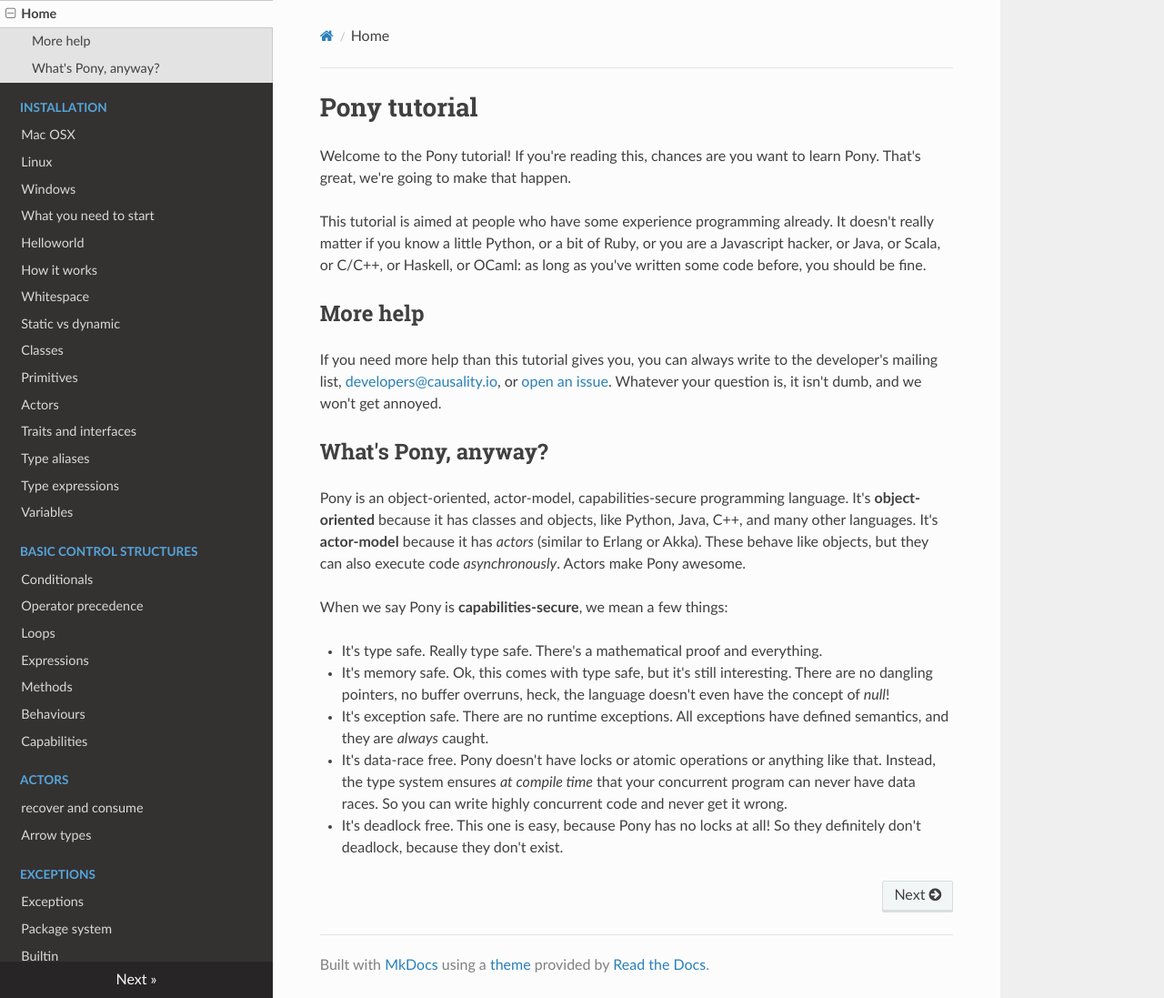
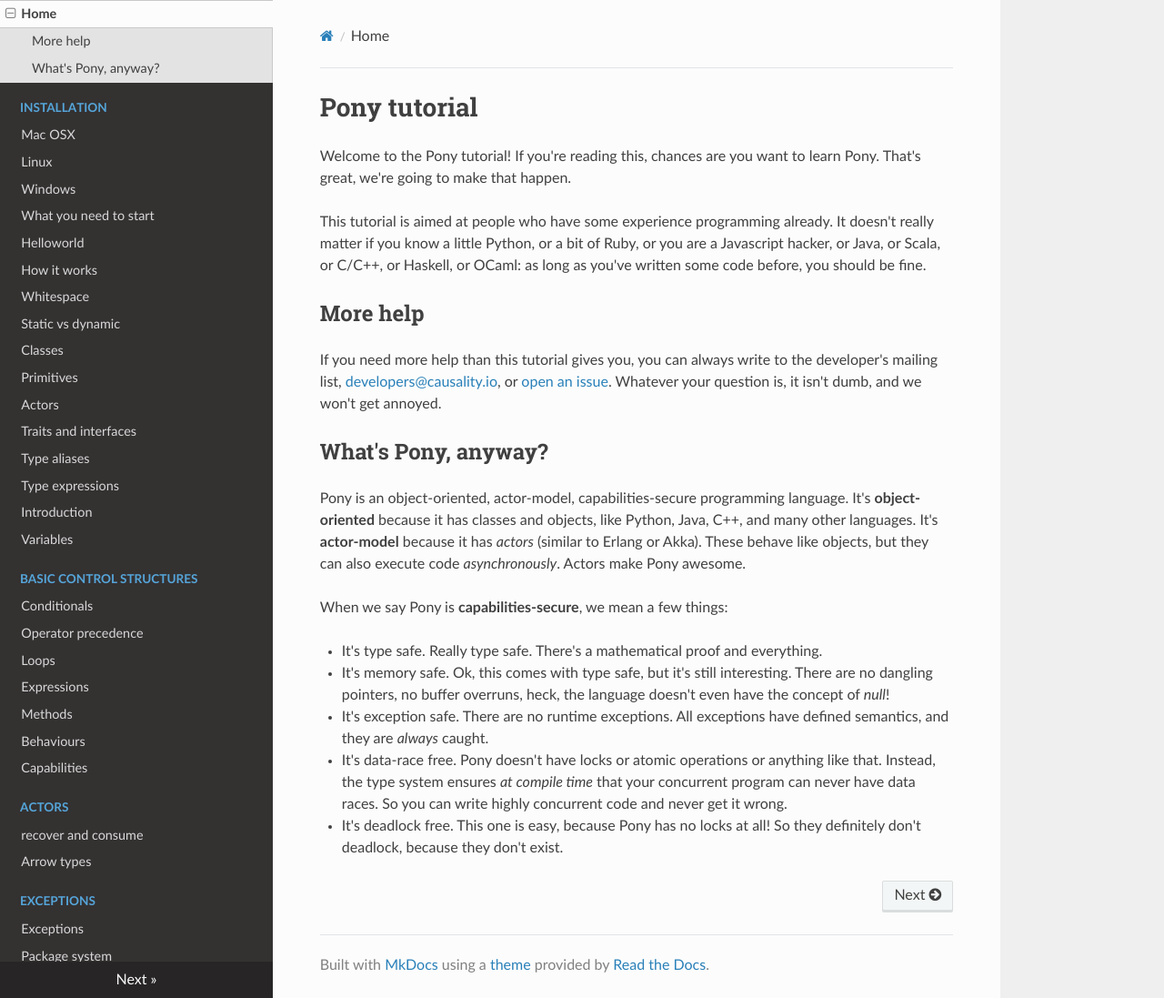
Before and after one commit to ponylang/pony-tutorial, an MkDocs documentation site: the page built from docs/index.md, in a window 1280 px wide and 1097 px high. Shown: the whole window at 91% size. Built offline with MkDocs 1.6.1, drawn with Linux system fonts in a browser that asks for light colours; nearby versions of some CDN libraries; old or Windows-style settings are respelled for this version of MkDocs.

Commit message:
capabilities

```diff
--- a/mkdocs.yml
+++ b/mkdocs.yml
@@ -15,6 +15,7 @@ pages:
 - ["types/traits-and-interfaces.md"]
 - ["types/type-aliases.md"]
 - ["types/type-expressions.md"]
+- ["capabilities/introduction.md"]
 - ["variables/variables.md"]
 - ["control-structures/conditionals.md", "Basic control structures", "Conditionals"]
 - ["control-structures/operator-precedence.md", "Basic control structures", "Operator precedence"]
```
Also changed, not shown: docs/capabilities/introduction.md (added).
